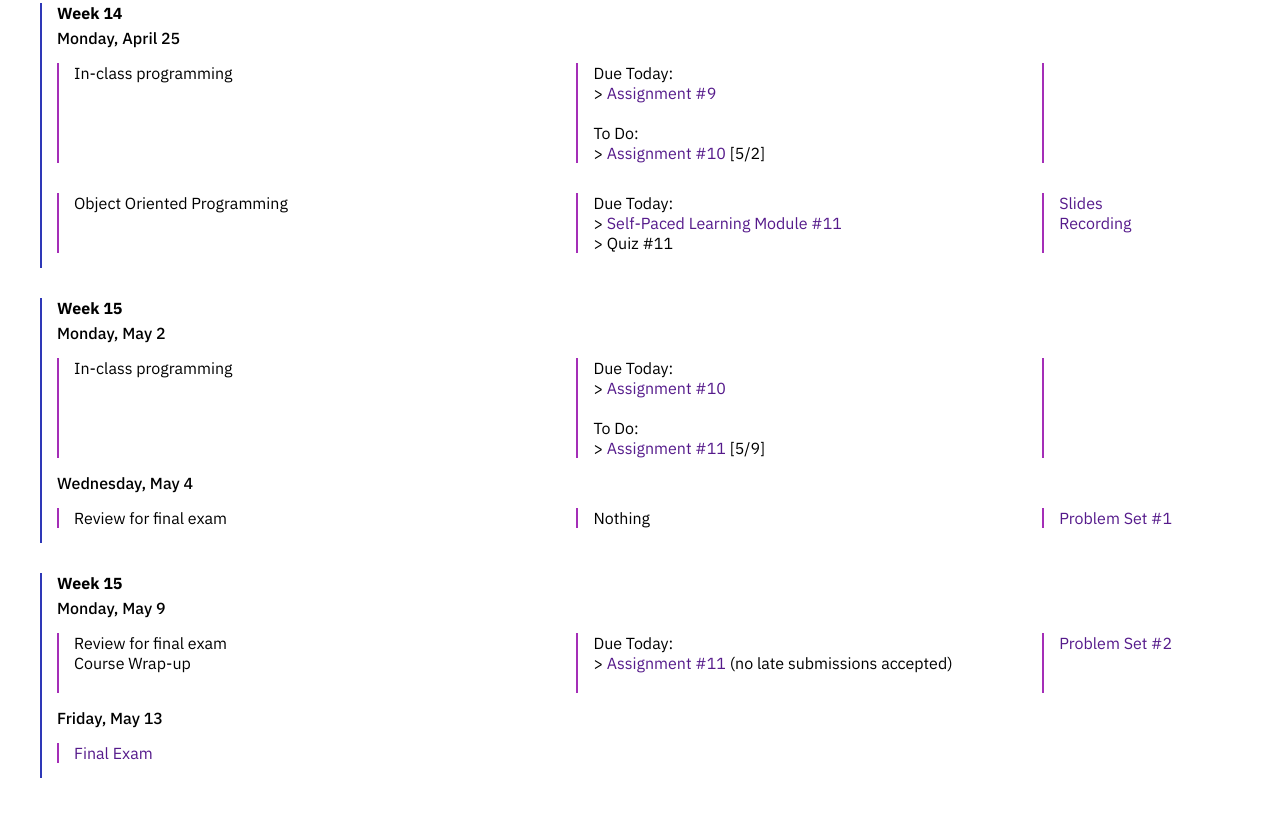
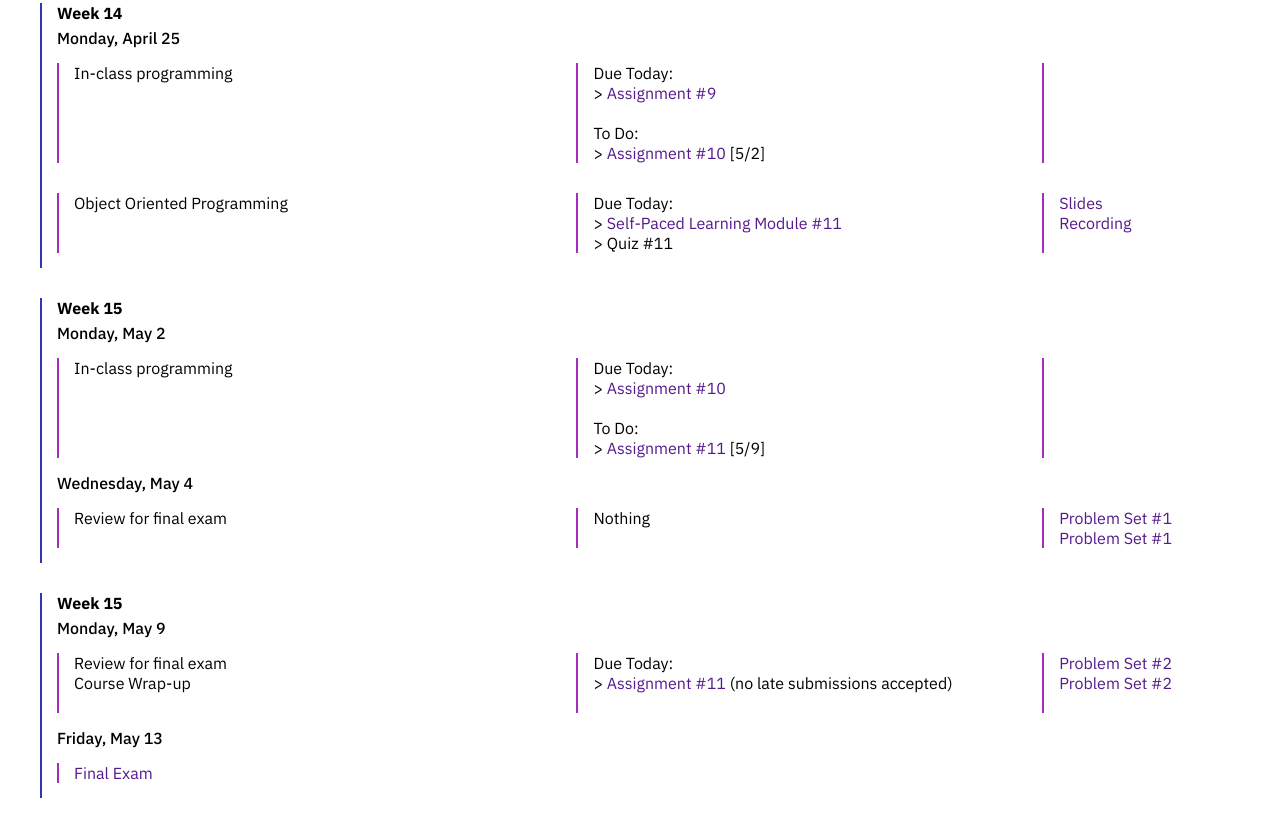
Before and after one commit to emilydidthis/CSCI-UA.0002-009, a plain HTML site: page schedule.html in a window 1280 px wide. Shown: the part 4922-5744 px from the top of the page. Drawn offline with Linux system fonts and the light colour scheme.

Commit message:
final practice qs and solutions

```diff
--- a/schedule.html
+++ b/schedule.html
@@ -757,7 +757,8 @@
                 <p>Nothing</p>
             </div>
             <div class="notes">
-                <p><a href="final-review/CSCI_UA-02-FinalExamPRACTICE_v1.pdf" download">Problem Set #1</a></p>
+                <p><a href="final-review/final-practice-1.pdf" download">Problem Set #1</a></p>
+                <p><a href="final-review/final-practice-1-SOLUTIONS.pdf" download">Problem Set #1</a></p>
             </div>
         </div>
         </div>
@@ -781,6 +782,7 @@
             </div>
             <div class="notes">
                 <p><a href="final-review/final-practice-2.pdf" download">Problem Set #2</a></p>
+                <p><a href="final-review/final-practice-2-SOLUTIONS.gdoc" download">Problem Set #2</a></p>
 
             </div>
         </div>
```
Also changed, not shown: 4 other files.
